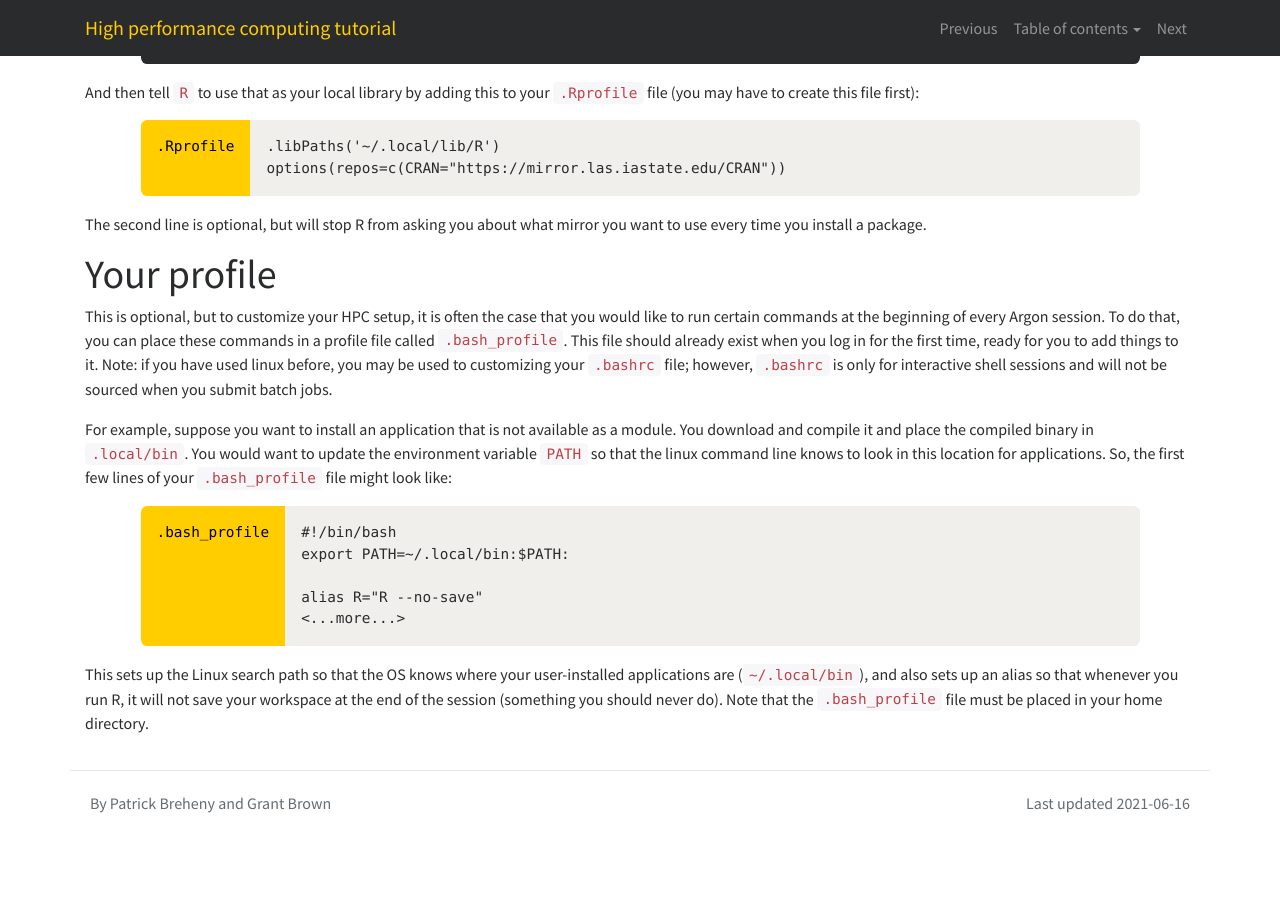
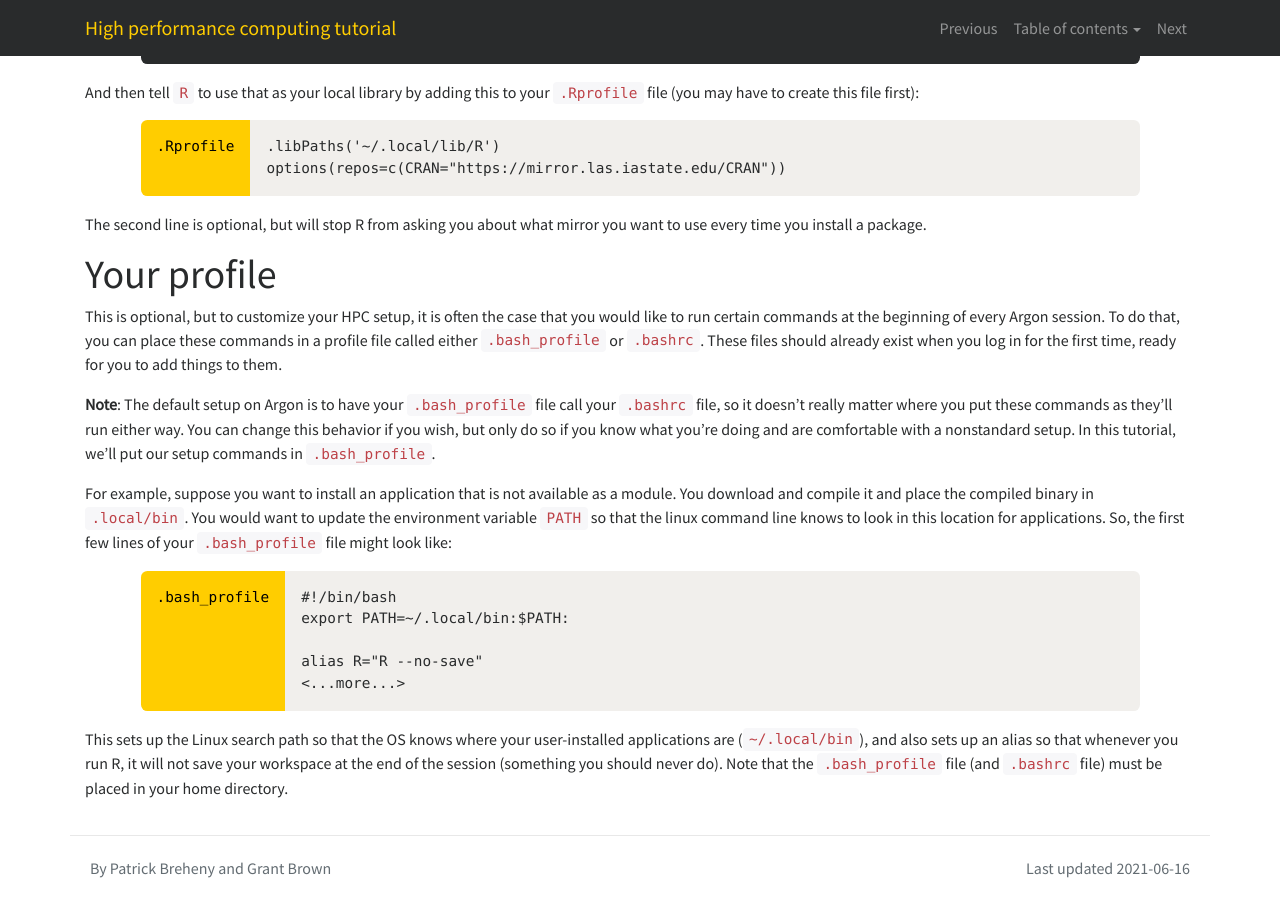
Before and after one commit to IowaBiostat/hpc, a Jekyll site: the page built from 3.md, in a window 1280 px wide and 900 px high, scrolled down 1249 px. Built offline with Jekyll 4.4.1, drawn with Linux system fonts in a browser that asks for light colours; nearby versions of some CDN libraries; our own code applies the rules of GitHub Pages for plain Markdown files; before the commit the page ends 2084 px from its top, so only the background shows below that.

Commit message:
Rewriting section on .bash_profile and .bashrc

```diff
--- a/3.md
+++ b/3.md
@@ -71,8 +71,10 @@ The second line is optional, but will stop R from asking you about what mirror y
 
 # Your profile
 
-This is optional, but to customize your HPC setup, it is often the case that you would like to run certain commands at the beginning of every Argon session.  To do that, you can place these commands in a profile file called `.bash_profile`.  This file should already exist when you log in for the
-first time, ready for you to add things to it.  Note: if you have used linux before, you may be used to customizing your `.bashrc` file; however, `.bashrc` is only for interactive shell sessions and will not be sourced when you submit batch jobs.
+This is optional, but to customize your HPC setup, it is often the case that you would like to run certain commands at the beginning of every Argon session. To do that, you can place these commands in a profile file called either `.bash_profile` or `.bashrc`.  These files should already exist when you log in for the
+first time, ready for you to add things to them.
+
+**Note**: The default setup on Argon is to have your `.bash_profile` file call your `.bashrc` file, so it doesn't really matter where you put these commands as they'll run either way. You can change this behavior if you wish, but only do so if you know what you're doing and are comfortable with a nonstandard setup. In this tutorial, we'll put our setup commands in `.bash_profile`.
 
 For example, suppose you want to install an application that is not available as a module. You download and compile it and place the compiled binary in `.local/bin`. You would want to update the environment variable `PATH` so that the linux command line knows to look in this location for applications. So, the first few lines of your `.bash_profile` file might look like:
 
@@ -85,4 +87,4 @@ alias R="R --no-save"
 {% include post-file.html %}
 
 This sets up the Linux search path so that the OS knows where your
-user-installed applications are (`~/.local/bin`), and also sets up an alias so that whenever you run R, it will not save your workspace at the end of the session (something you should never do). Note that the `.bash_profile` file must be placed in your home directory.
+user-installed applications are (`~/.local/bin`), and also sets up an alias so that whenever you run R, it will not save your workspace at the end of the session (something you should never do). Note that the `.bash_profile` file (and `.bashrc` file) must be placed in your home directory.
```
Also changed, not shown: 11.md (+1 -1 lines), 6.md (+2 -0 lines), 7.md (+4 -2 lines), 9.md (+1 -1 lines), index.md (+3 -3 lines).
